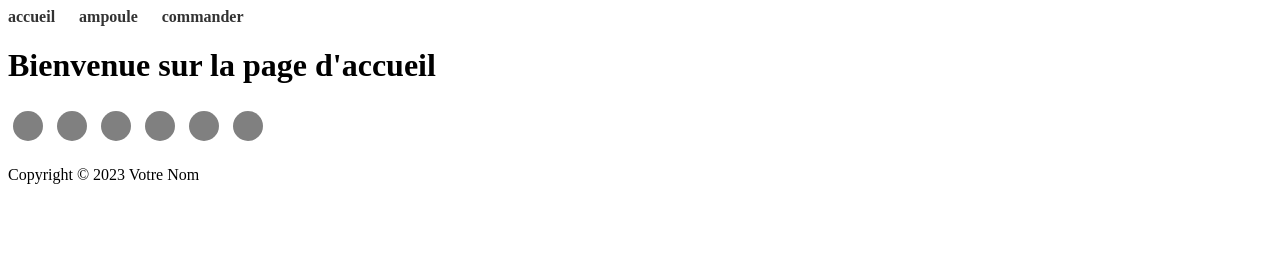
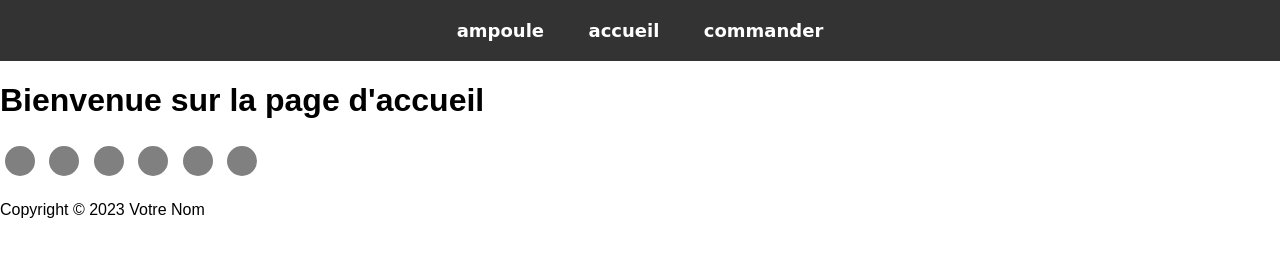
Before and after one commit to Juummo/guirlande, a plain HTML site: page index.html in a window 1280 px wide. Drawn offline with Linux system fonts and the light colour scheme.

Commit message:
Menu centre  + typo

```diff
--- a/index.html
+++ b/index.html
@@ -1,9 +1,10 @@
 <!DOCTYPE html>
-<html lang="eo">
+<html lang="fr">
 <head>
         <meta charset="UTF-8">
         <meta name="viewport" content="width=device-width, initial-scale=1.0">
-        <title>Menu 3 Pages</title>
+        <link rel="stylesheet" type="text/css" href="style.css">
+        <title>Sparkle line</title>
         <style>
             /* Style de base pour le menu */
             ul {
@@ -45,8 +46,8 @@
         <header>
             <nav>
                 <ul>
+                    <li><a href="ampoule.html">ampoule</a></li>
                     <li><a href="index.html">accueil</a></li>
-                    <li><a href="ampoule.html">ampoule</a></li>
                     <li><a href="commander.html">commander</a></li>
                 </ul>
             </nav>
--- /dev/null
+++ b/style.css
@@ -0,0 +1,36 @@
+body {
+    margin: 0;
+    padding: 0;
+    font-family: Arial, sans-serif;
+}
+
+header {
+    background-color: #333;
+    text-align: center;
+    padding: 20px 0;
+}
+
+nav ul {
+    list-style-type: none;
+    margin: 0;
+    padding: 0;
+}
+
+nav ul li {
+    display: inline;
+    margin: 0 20px;
+}
+
+nav ul li a {
+    text-decoration: none;
+    color: #fff;
+    font-weight: bold;
+    font-size: 18px;
+}
+
+/* Utilisation d'une police de script personnalisée */
+nav ul li a {
+    font-family: 'NomDeVotrePolice', cursive;
+}
+
+/* Personnalisez davantage votre police de caractères ici */
```
Also changed, not shown: ampoule.html (+1 -0 lines), commander.html (+4 -2 lines).
